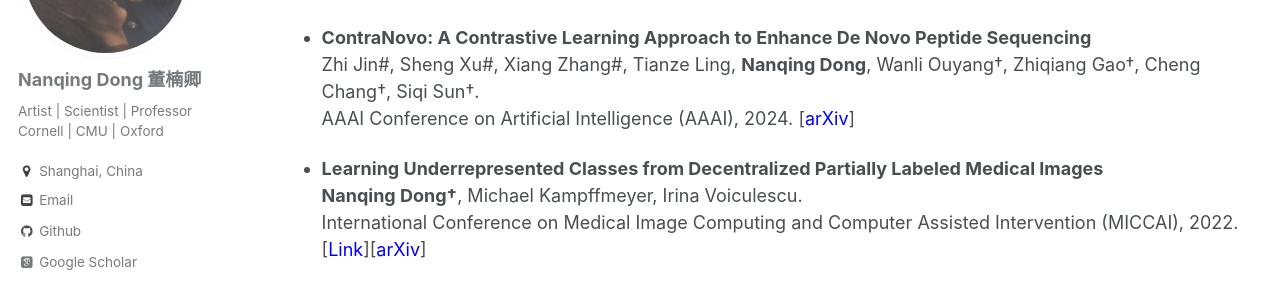
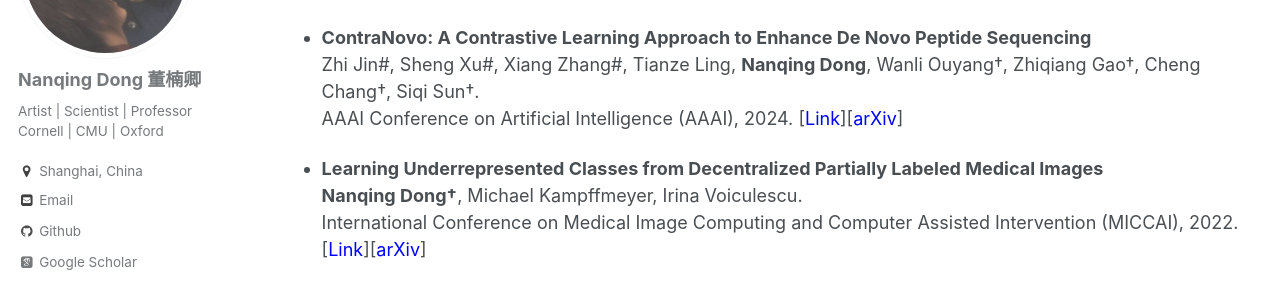
Before and after one commit to eveningdong/eveningdong.github.io, a Jekyll site: the page built from _pages/publication.md, in a window 1280 px wide and 900 px high, scrolled down 2112 px. Shown: the part 152-443 px from the top of the window. Built offline with Jekyll 4.4.1, drawn with Linux system fonts in a browser that asks for light colours; some web fonts are replaced.

Commit message:
Update publication.md

```diff
--- a/_pages/publication.md
+++ b/_pages/publication.md
@@ -78,7 +78,7 @@ author_profile: true
 
 * **ContraNovo: A Contrastive Learning Approach to Enhance De Novo Peptide Sequencing**
   Zhi Jin#, Sheng Xu#, Xiang Zhang#, Tianze Ling, **Nanqing Dong**, Wanli Ouyang†, Zhiqiang Gao†, Cheng Chang†, Siqi Sun†.
-  AAAI Conference on Artificial Intelligence (AAAI), 2024.  [[<span style="color:blue">arXiv</span>]](https://arxiv.org/pdf/2312.11584.pdf)
+  AAAI Conference on Artificial Intelligence (AAAI), 2024.  [[<span style="color:blue">Link</span>]](https://ojs.aaai.org/index.php/AAAI/article/view/27765)[[<span style="color:blue">arXiv</span>]](https://arxiv.org/pdf/2312.11584.pdf)
 
 * **Learning Underrepresented Classes from Decentralized Partially Labeled Medical Images**
   **Nanqing Dong†**, Michael Kampffmeyer, Irina Voiculescu.
```
